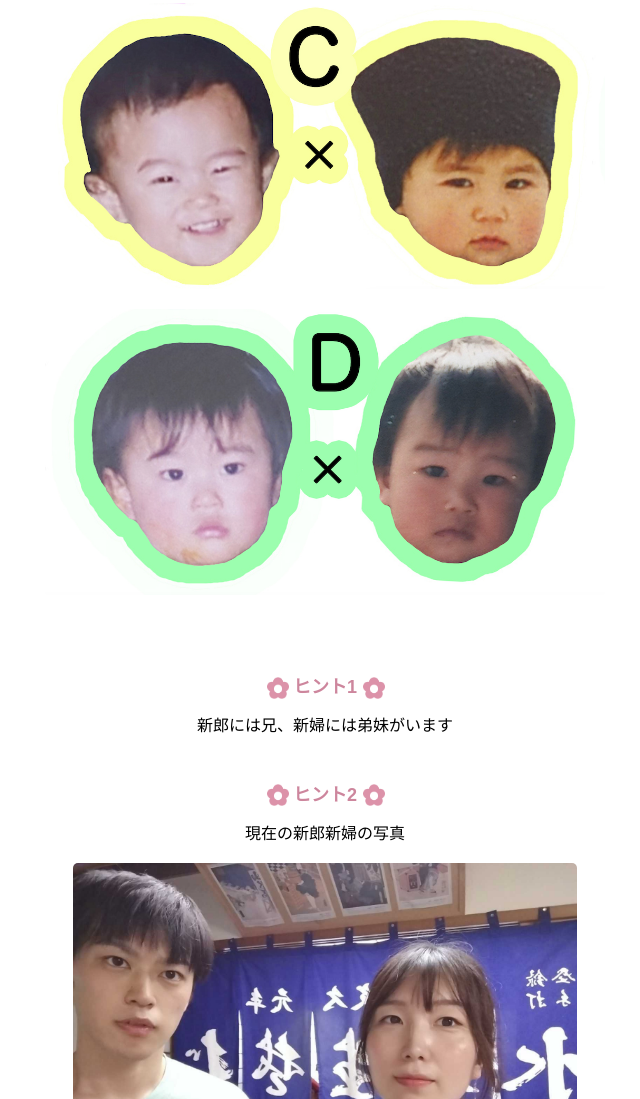
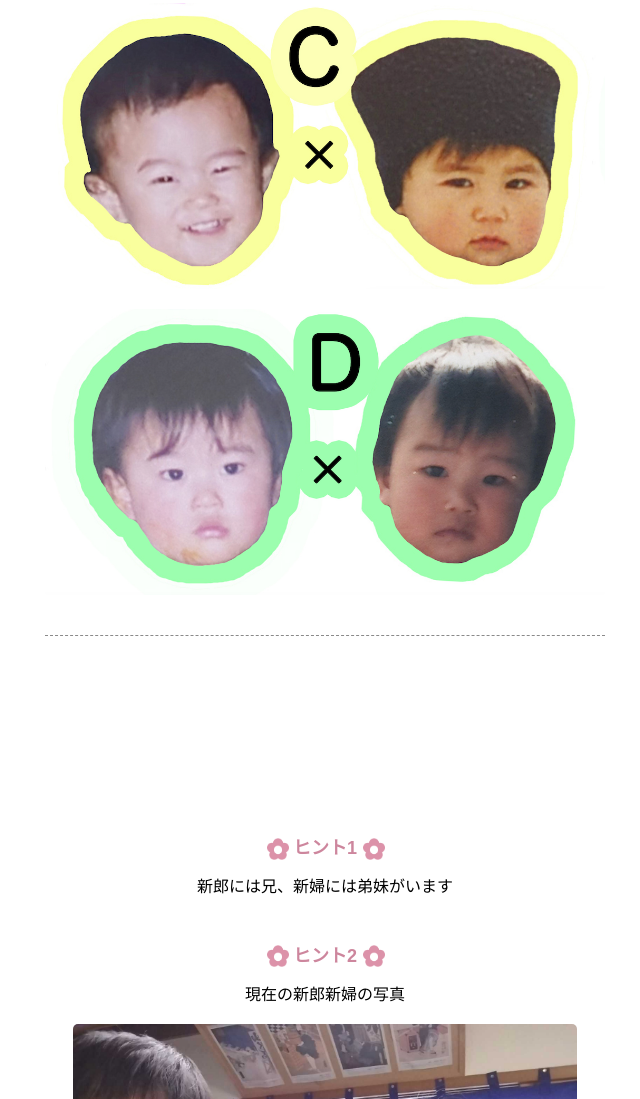
Before and after one commit to apricotn18/weddingquiz, a React app: page / in a window 1280 px wide. Shown: the part 1158-2257 px from the top of the page, without its empty margins (315-955 px from the left). Built offline with nearby package versions, Linux system fonts and the light colour scheme.

Commit message:
complete

```diff
--- a/src/index.js
+++ b/src/index.js
@@ -47,6 +47,9 @@ function Quiz () {
 						<div><img src={imageD} width="540" alt="" /></div>
 					</li>
 				</ul>
+				<div class="blankborder">
+					<p class="borderinner"></p>
+				</div>
 				<div id="hint" className="hint1">
 					<h2><img src={imageFlower} className="flower" width="16" alt="" />ヒント1<img src={imageFlower} className="flower" width="16" alt="" /></h2>
 					<p>新郎には兄、新婦には弟妹がいます</p>
--- a/src/style.scss
+++ b/src/style.scss
@@ -28,7 +28,7 @@ header {
 }
 
 ul {
-	padding: 20px 10px 30px;
+	padding: 0 0 40px;
 
 	li {
 		text-align: left;
@@ -127,10 +127,6 @@ ul {
 		margin: 0 4px 0 6px;
 	}
 
-	ul {
-		padding: 0 0 30px;
-	}
-
 	.A {
 		padding-top: 45px;
 	}
@@ -148,7 +144,8 @@ ul {
 	}
 
 	.hint1 {
-		padding: 50px 0 0;
+		border-top: 1px dashed #8a8a8a;
+		padding: 200px 0 0;
 		color: #000;
 	}
 
```
Also changed, not shown: docs/index.html (+1 -1 lines), docs/asset-manifest.json, docs/static/js/main.7cdf2c66.js.LICENSE.txt (renamed from docs/static/js/main.39a599a3.js.LICENSE.txt), 8 other files.
